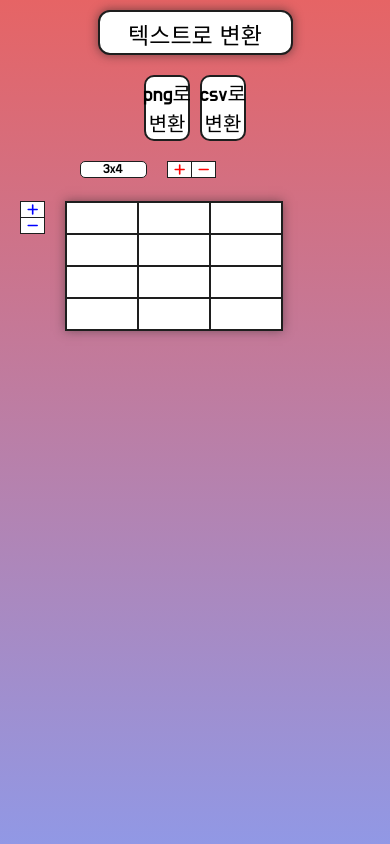
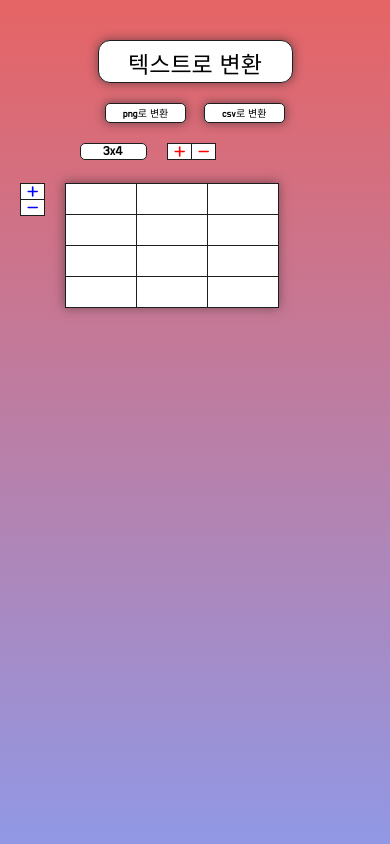
Before and after one commit to Barkshihun/table-to-text, a React (Vite) app: page / in a window 390 px wide. Shown: the top 844 px of the page. Built offline with nearby package versions, Linux system fonts and the light colour scheme.

Commit message:
📱 Res: png, csv로 변환 버튼에 반응형 디자인 추가

```diff
--- a/src/scss/App.scss
+++ b/src/scss/App.scss
@@ -47,17 +47,12 @@ body {
 header {
   width: 100%;
   margin-top: 40px;
-  @include mobile {
-    margin-top: 10px;
-  }
-  @include desktop {
-  }
   display: flex;
   flex-direction: column;
   justify-content: flex-start;
   align-items: center;
   button {
-    border: 2px solid $black;
+    @extend %border;
     word-break: keep-all;
   }
   > button {
@@ -78,14 +73,22 @@ header {
   > div {
     display: flex;
     justify-content: space-between;
+    @include mobile {
+      width: 50%;
+    }
     width: 30%;
     margin: 20px 0px;
     padding: 0px 2%;
     box-sizing: border-box;
     button {
+      font-size: 20px;
+      border-radius: 10px;
+      @extend %shadow;
+      @include mobile {
+        font-size: 10px;
+        border-radius: 5px;
+      }
       width: 45%;
-      border-radius: 10px;
-      font-size: 20px;
     }
   }
 }
--- a/src/scss/LoadingModal.scss
+++ b/src/scss/LoadingModal.scss
@@ -9,15 +9,19 @@
   position: absolute;
   z-index: 2;
   div {
-    width: 50%;
-    height: 20vh;
+    @include desktop {
+      width: 50%;
+      font-size: 50px;
+    }
+    width: 80%;
+    height: 30vh;
     margin-top: 7%;
     background-color: white;
     border-radius: 10px;
     display: flex;
     justify-content: center;
     align-items: center;
-    font-size: 40px;
+    font-size: 30px;
     font-family: "Do Hyeon", sans-serif;
     @extend %shadow;
     @keyframes popup {
--- a/src/scss/Table.scss
+++ b/src/scss/Table.scss
@@ -29,8 +29,6 @@
     }
     .table-container__size {
       font-family: "Do Hyeon", sans-serif;
-      top: -30px;
-      left: 12px;
       width: 30%;
       min-width: 65px;
       background: white;
@@ -95,7 +93,7 @@
         }
         td {
           background: white;
-          border: 2px solid $black;
+          @extend %border;
           div {
             height: 100%;
             display: flex;
```
